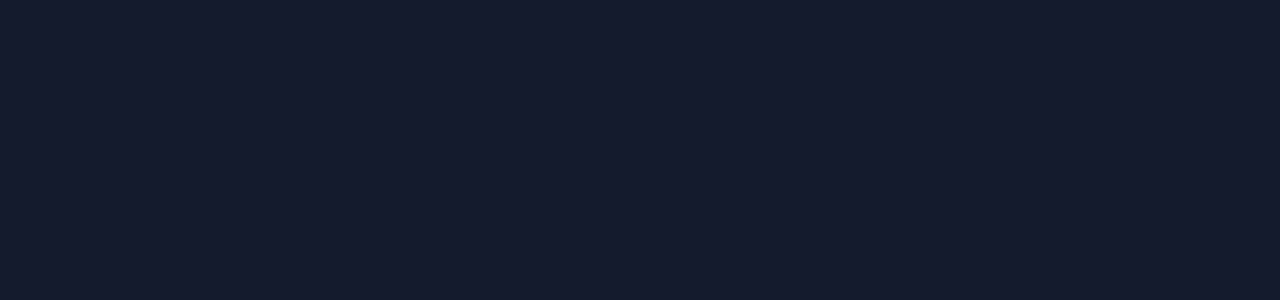
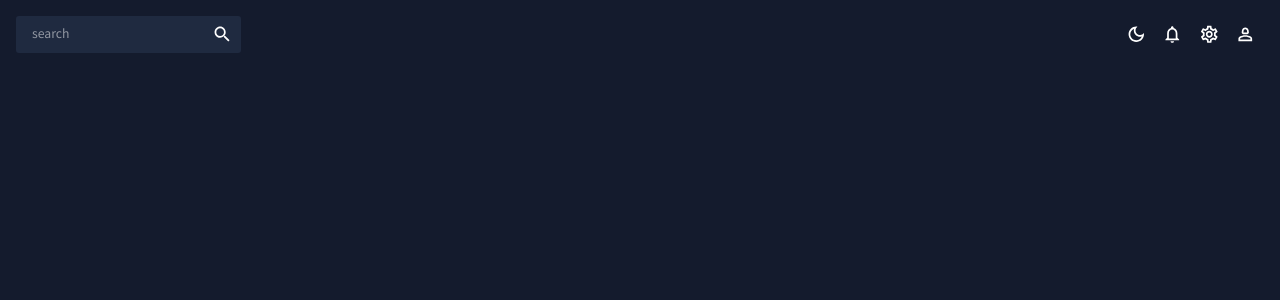
Before and after one commit to EliGuy343/semaphore-dashboard, a React (Create React App) app: page / in a window 1280 px wide. Shown: the top 300 px of the page. Built offline with nearby package versions, Linux system fonts and the light colour scheme.

Commit message:
topbar design

```diff
--- a/src/App.js
+++ b/src/App.js
@@ -1,12 +1,17 @@
 import { ColorModeContext, useMode } from "./theme";
 import { CssBaseline, ThemeProvider } from "@mui/material";
+import Topbar from "./components/Topbar";
 function App() {
   const [theme, colorMode] = useMode();
   return (
     <ColorModeContext.Provider value={colorMode}>
       <ThemeProvider theme={theme}>
         <CssBaseline/>
-        <div className="app"></div>
+        <div className="app">
+          <main className="content">
+            <Topbar/>
+          </main>
+        </div>
       </ThemeProvider>
     </ColorModeContext.Provider>
   );
--- a/src/components/Topbar.jsx
+++ b/src/components/Topbar.jsx
@@ -1,8 +1,54 @@
-import React from 'react'
+import {Box, IconButton, useTheme } from "@mui/material";
+import { useContext } from "react";
+import { ColorModeContext, tokens } from "../theme";
+import InputBase from "@mui/material/InputBase";
+import {
+  LightModeOutlined,
+  DarkModeOutlined,
+  NotificationsOutlined,
+  SettingsOutlined,
+  SearchOutlined,
+  Person2Outlined
+} from "@mui/icons-material";
 
 const Topbar = () => {
+  const theme = useTheme();
+  const colors = tokens(theme.palette.mode);
+  const colorMode = useContext(ColorModeContext);
+
   return (
-    <div>Topbar</div>
+    <Box display="flex" justifyContent="space-between" p={2} >
+      <Box
+        display="flex"
+        backgroundColor={colors.primary[400]}
+        borderRadius="3px"
+      >
+        <InputBase sx={{ml: 2, flex: 1}} placeholder="search" />
+        <IconButton type="button" sx={{ p: 1}}>
+          <SearchOutlined />
+        </IconButton>
+      </Box>
+      <Box display="flex">
+        <IconButton onClick={colorMode.toggleColorMode}>
+          {
+            theme.palette.mode === "dark" ? (
+              <DarkModeOutlined />
+            ) : (
+              <LightModeOutlined />
+            )
+          }
+        </IconButton>
+        <IconButton>
+          <NotificationsOutlined/>
+        </IconButton>
+        <IconButton>
+          <SettingsOutlined/>
+        </IconButton>
+        <IconButton>
+          <Person2Outlined/>
+        </IconButton>
+      </Box>
+    </Box>
   )
 }
 
```
